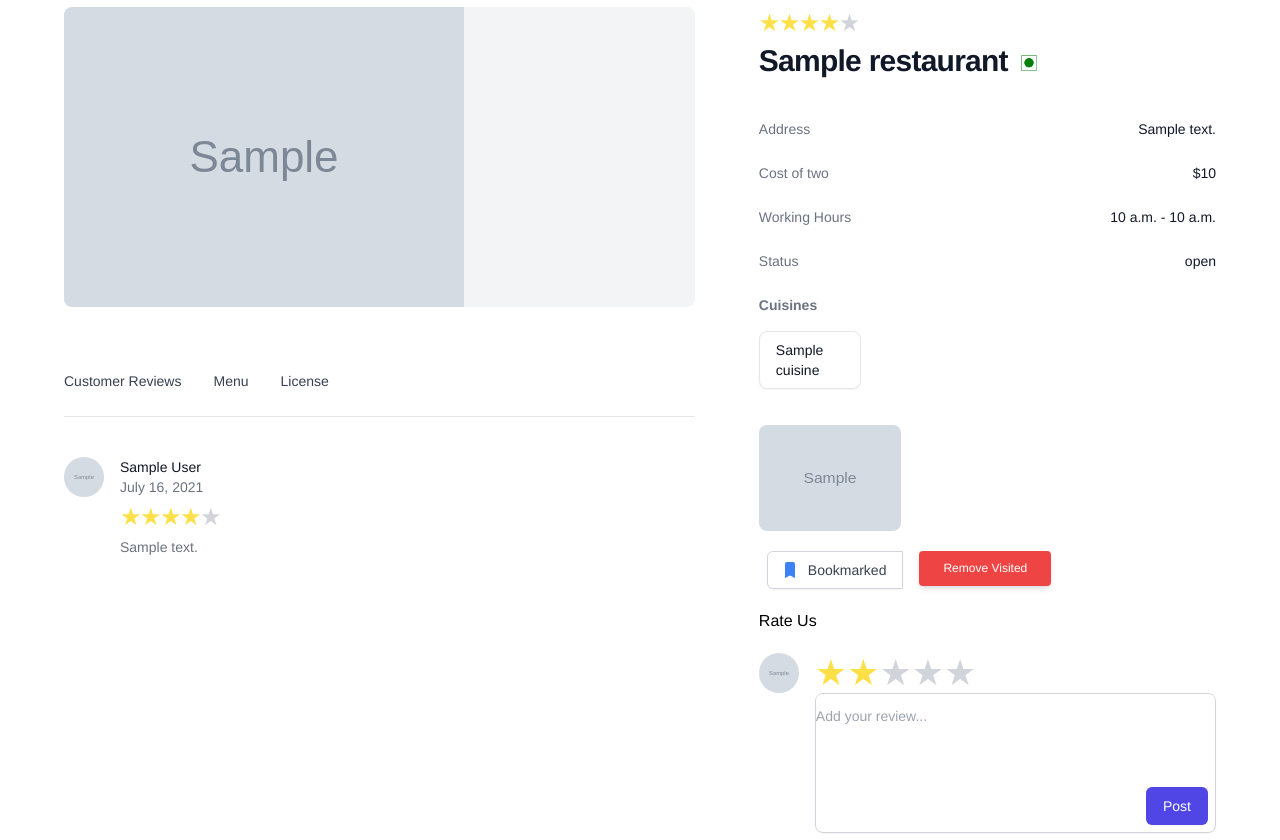
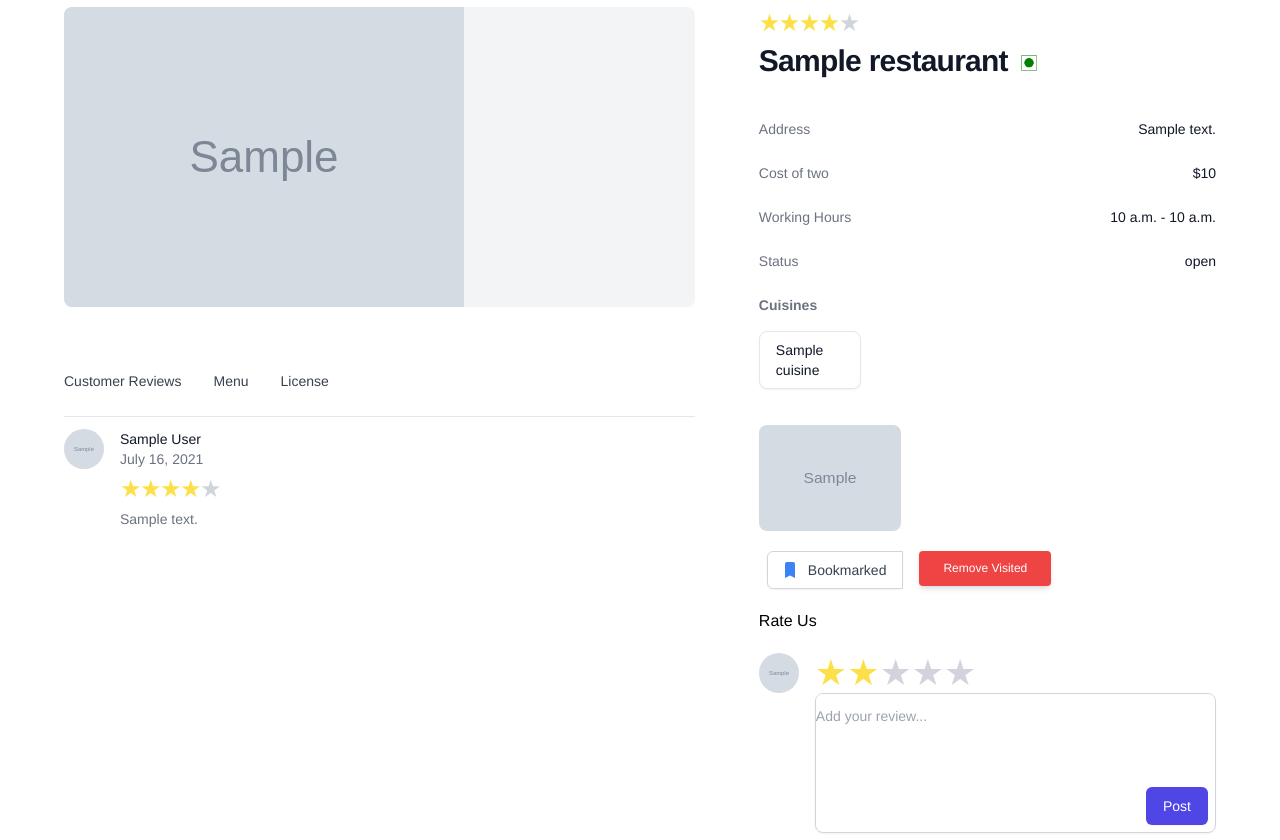
Before and after one commit to dhinesh-kumar-m/foodapp, a Django app: page /restaurant/1 in a window 1280 px wide. Shown: the part 101-941 px from the top of the page. Run offline with Django 4.2, Linux system fonts and the light colour scheme; a user stored in the database is signed in; tables that the repository leaves empty hold one stand-in row (values such as "Sample post"); grey boxes marked "Sample" are stand-in pictures; some libraries are stand-ins or nearby versions.

Commit message:
Fix review list style

```diff
--- a/restaurant/templates/restaurant/detail.html
+++ b/restaurant/templates/restaurant/detail.html
@@ -210,12 +210,12 @@
               {% for rating in restaurant.rating_set.all %}
 
               <div class="flex text-sm text-gray-500 space-x-4">
-                <div class="flex-none py-10">
+                <div class="flex-none py-3">
                   <img
                     src="{{rating.user.profile.photo.url}}"
                     alt="" class="w-10 h-10 bg-gray-100 rounded-full">
                 </div>
-                <div class="py-10">
+                <div class="py-3">
                   <h3 class="font-medium text-gray-900">{{rating.user.get_full_name}}</h3>
                   <p><time datetime="2021-07-16">July 16, 2021</time></p>
 
```
